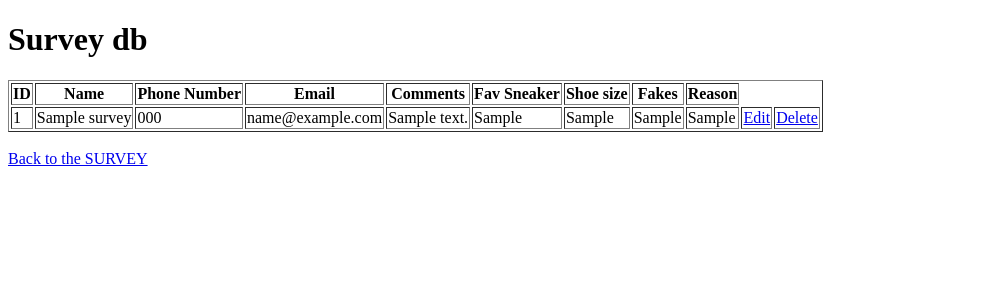
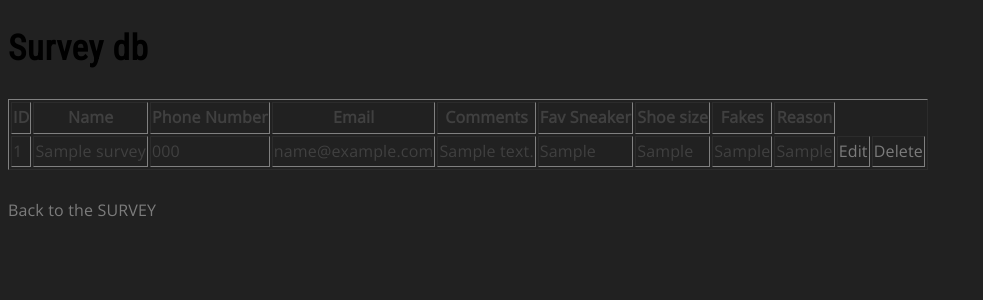
Before and after one commit to aaraymond/CSC174_Assignment9, a PHP site: page /admin.php in a window 1280 px wide. Shown: the top 300 px of the page, without its empty margins (0-983 px from the left). Run offline with PHP 8.4, Linux system fonts and the light colour scheme; tables that the repository leaves empty or names only in its code hold one stand-in row (values such as "Sample post").

Commit message:
add stylesheets

```diff
--- a/www/admin.php
+++ b/www/admin.php
@@ -30,6 +30,10 @@
 <html>
 <head>
 	<title>Survey DB</title>
+    <link href="https://fonts.googleapis.com/css?family=Open+Sans|Roboto+Condensed" rel="stylesheet">
+    <link rel="stylesheet" type="text/css" href="css/styles.css">
+    <link rel="stylesheet" type="text/css" href="css/navigation.css">
+    <link rel="stylesheet" type="text/css" href="css/form.css">
 </head>
 <body>
 
```
